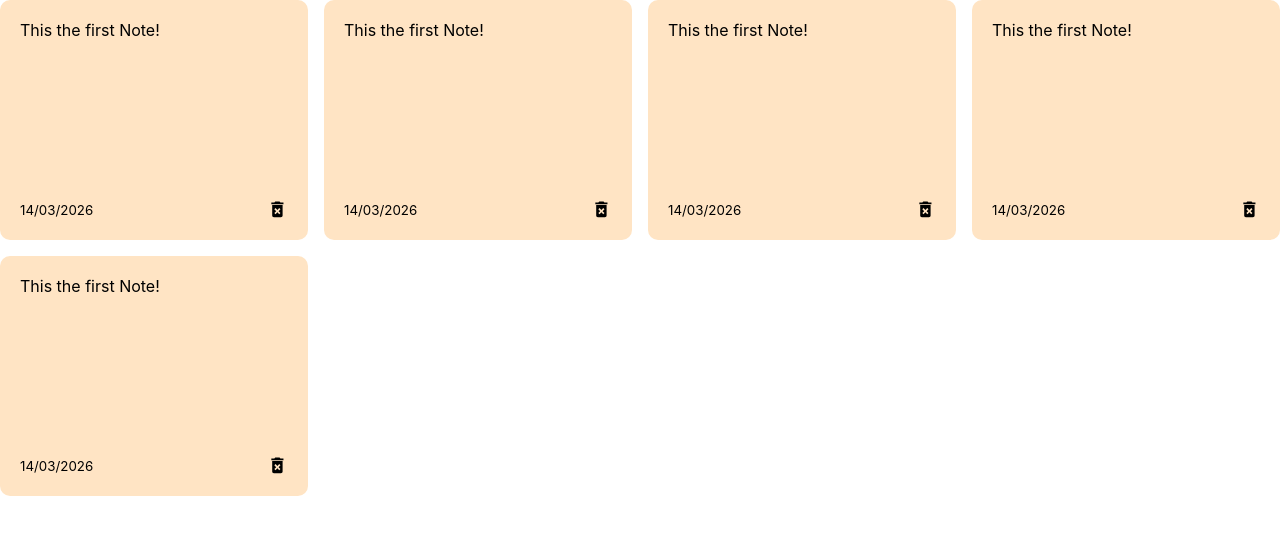
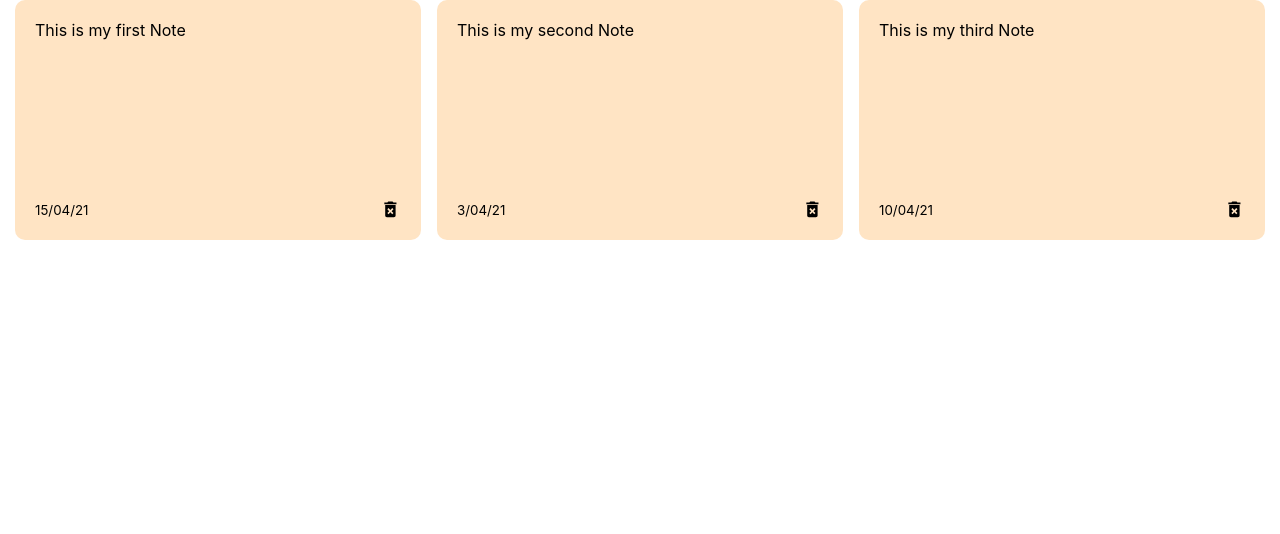
Before and after one commit to granger-p/notes, a React (Vite) app: page / in a window 1280 px wide. Shown: the top 534 px of the page. Built offline with nearby package versions, Linux system fonts and the light colour scheme.

Commit message:
Making notes dynamic

```diff
--- a/package.json
+++ b/package.json
@@ -10,6 +10,7 @@
     "preview": "vite preview"
   },
   "dependencies": {
+    "nanoid": "^5.1.6",
     "react": "^19.2.4",
     "react-dom": "^19.2.4",
     "react-icons": "^5.6.0"
--- a/src/App.jsx
+++ b/src/App.jsx
@@ -1,8 +1,27 @@
+import { useState } from 'react';
+import {nanoid } from 'nanoid';
 import NotesList from './components/NotesList'
 const App= ()=>{
+    const [notes,setNotes] = useState([{
+        id:nanoid(),
+        text:"This is my first Note",
+        date : "15/04/21"
+    },
+    {
+        id:nanoid(),
+        text:"This is my second Note",
+        date : "3/04/21"
+    },
+    {
+        id:nanoid(),
+        text:"This is my third Note",
+        date : "10/04/21"
+    }
+
+    ])
     return(
         <div className='container'>
-            <NotesList/>
+            <NotesList notes = {notes} />
         </div>
     );
 }
--- a/src/components/Notes.jsx
+++ b/src/components/Notes.jsx
@@ -1,12 +1,12 @@
 import { MdDeleteForever } from 'react-icons/md';
 
-const Notes = () => {
+const Notes = ({id,text,date}) => {
   return (
     <div className="notes">
-      <span>This the first Note!</span>
+      <span>{text}</span>
 
       <div className="note-footer">
-        <small>14/03/2026</small>
+        <small>{date}</small>
         <MdDeleteForever className="delete-icon" size="1.3em" />
       </div>
     </div>
--- a/src/components/NotesList.jsx
+++ b/src/components/NotesList.jsx
@@ -1,12 +1,16 @@
 import Notes from './Notes';
-const NotesList = () =>{
+const NotesList = ({notes}) =>{
     return (
         <div className='notes-list'>
-            <Notes />
-            <Notes />
-            <Notes />
-            <Notes />
-            <Notes />
+            {
+                notes.map((note)=>(
+                    <Notes
+                    id={note.id}
+                    text={note.text}
+                    date={note.date}
+                    />
+                ))
+            }
         </div>
     )
 };
--- a/src/index.css
+++ b/src/index.css
@@ -34,3 +34,12 @@
 	align-items: center;
 	justify-content: space-between;
 }
+
+.container{
+	/* max-width: 960px;  */
+	/* overall custom size of our page */
+	margin-right : auto;
+	margin-left:auto;
+	padding-right : 15px;
+	padding-left : 15px;
+}
```
Also changed, not shown: src/components/AddNote.jsx (added), 1 other file (tests, documents, lock files or other folders).
